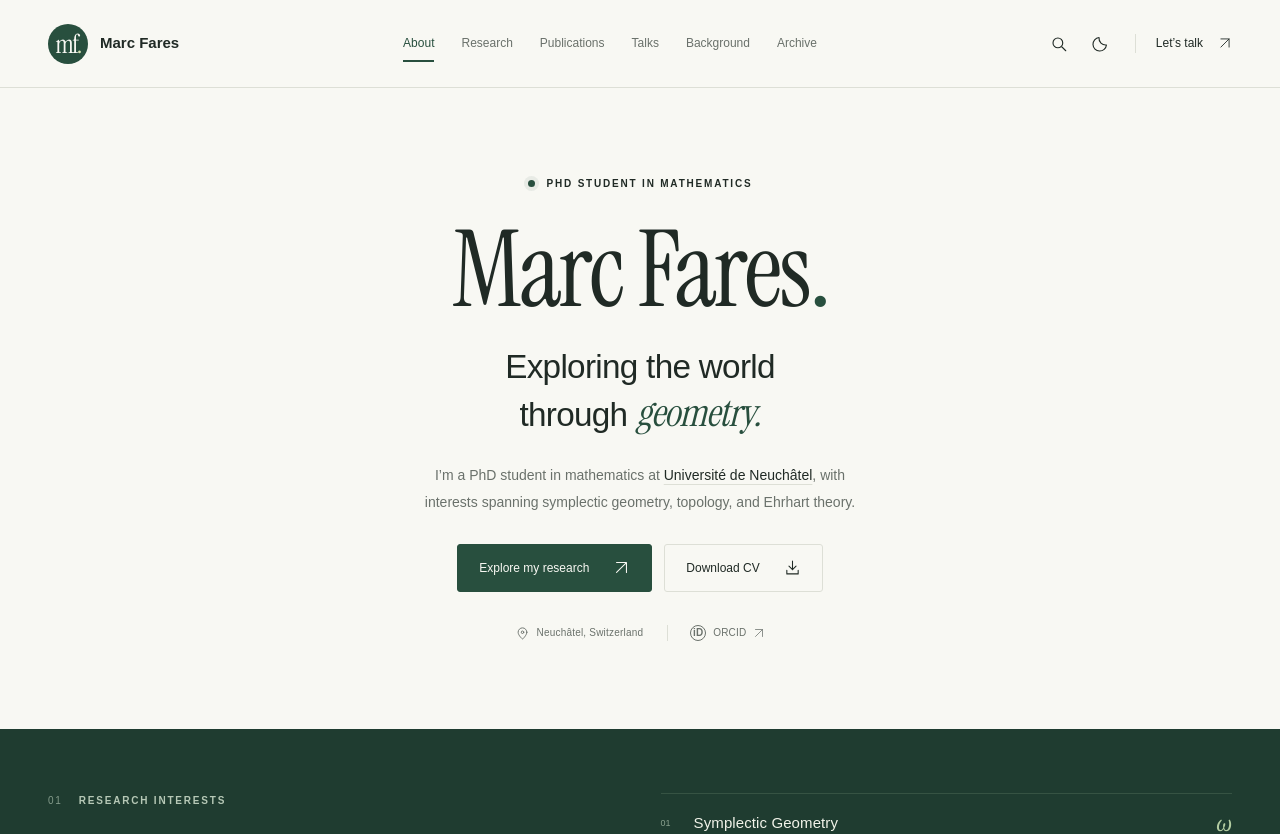
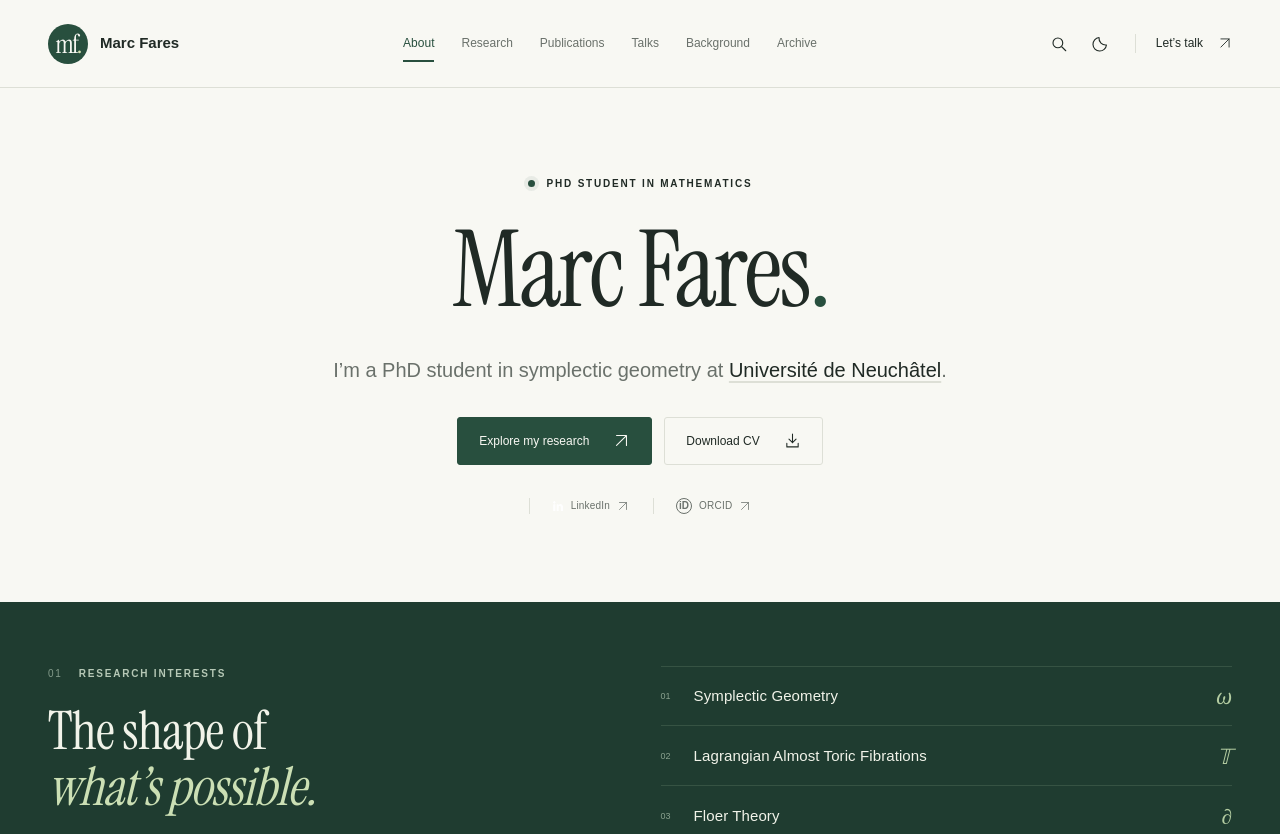
Before and after one commit to BrunoFares/marc-portfolio, a Next.js app: page / in a window 1280 px wide. Shown: the top 834 px of the page. Built offline with nearby package versions, Linux system fonts and the light colour scheme.

Commit message:
Modified the hero section.

```diff
--- a/app/globals.css
+++ b/app/globals.css
@@ -250,7 +250,7 @@ main {
 }
 .hero-copy {
   width: 100%;
-  max-width: 640px;
+  max-width: 900px;
 }
 .hero-copy > .eyebrow {
   justify-content: center;
@@ -279,10 +279,10 @@ main {
   font-weight: 400;
 }
 .hero-description {
-  font-size: 14px;
+  font-size: 20px;
   line-height: 1.9;
   color: var(--muted);
-  max-width: 440px;
+  max-width: 640px;
   margin: 24px auto 0;
 }
 .hero-description a {
--- a/app/page.tsx
+++ b/app/page.tsx
@@ -1,3 +1,4 @@
+import Image from "next/image";
 import Link from "next/link";
 import profile from "@/data/profile.json";
 import { Icon, Torus } from "@/components/icons";
@@ -14,22 +15,15 @@ export default function Home() {
           <h1>
             Marc Fares<span>.</span>
           </h1>
-          <p className="hero-subtitle">
-            Exploring the world
-            <br />
-            through <em>geometry.</em>
-          </p>
           <p className="hero-description">
-            I’m a PhD student in mathematics at{" "}
+            I’m a PhD student in symplectic geometry at{" "}
             <a
               href="https://www.unine.ch/math"
               target="_blank"
               rel="noreferrer"
             >
               Université de Neuchâtel
-            </a>
-            , with interests spanning symplectic geometry, topology, and Ehrhart
-            theory.
+            </a>.
           </p>
           <div className="hero-buttons">
             <a className="button button-primary" href="#research">
@@ -44,9 +38,20 @@ export default function Home() {
             </a>
           </div>
           <div className="hero-bottom">
-            <span>
-              <Icon name="pin" size={15} /> Neuchâtel, Switzerland
-            </span>
+            <a
+              href="https://www.linkedin.com/in/marc-j-fares/"
+              target="_blank"
+              rel="noreferrer"
+            >
+              <Image
+                src="/images/linkedin-logo.png"
+                alt=""
+                width={12}
+                height={12}
+              />
+              LinkedIn{" "}
+              <Icon name="arrow" size={12} />
+            </a>
             <a
               href="https://orcid.org/0009-0006-3976-4747"
               target="_blank"
```
Also changed, not shown: public/images/linkedin-logo.png (added), public/images/marc-fares.png (deleted).
